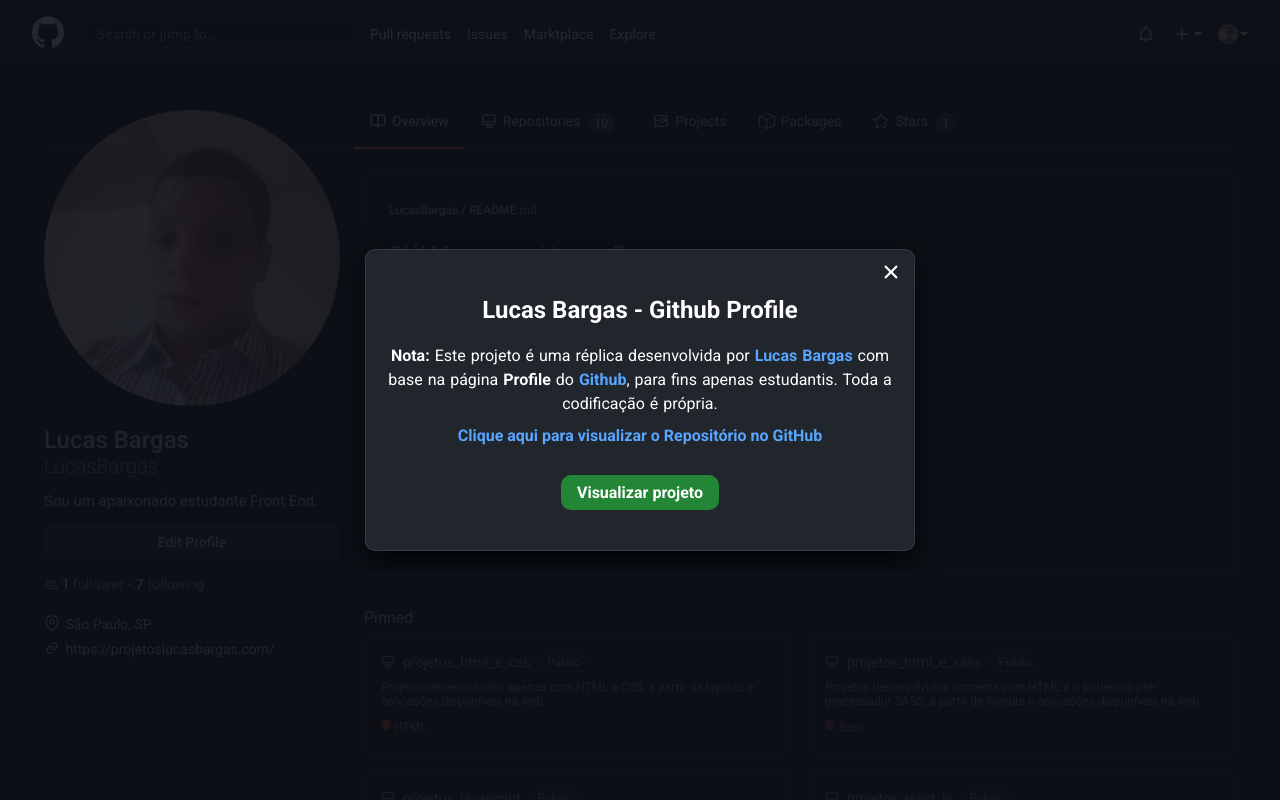
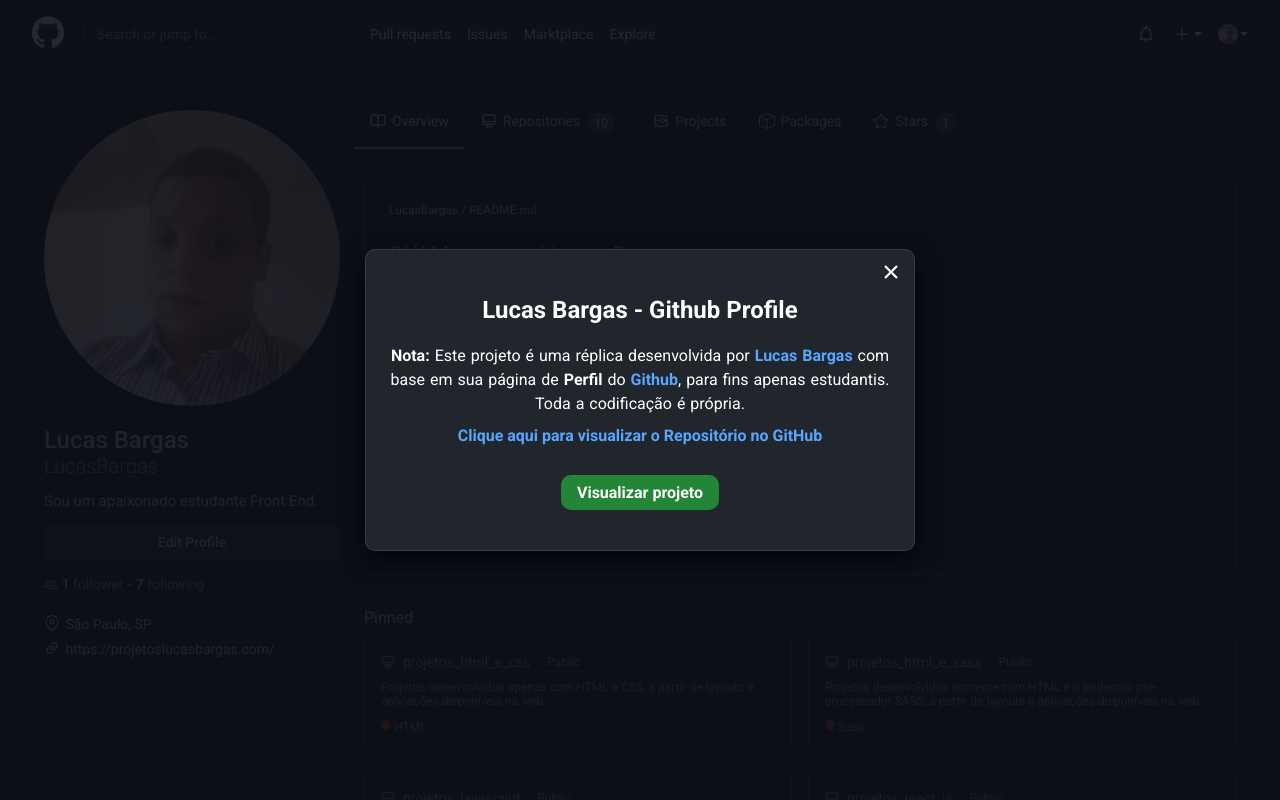
Before and after one commit to LucasBargas/projetos_react_js, a React (Create React App) app in the folder github_perfil/: page / in a window 1280 px wide. Shown: the top 800 px of the page. Built offline with nearby package versions, Linux system fonts and the light colour scheme.

Commit message:
Modal de apresentação e Readme - criados

```diff
--- a/github_perfil/src/layout/Modal/Modal.js
+++ b/github_perfil/src/layout/Modal/Modal.js
@@ -23,7 +23,7 @@
         </S.ButtonClose>
         <S.ModalContent>
           <h2>Lucas Bargas - Github Profile</h2>
-          <p><strong>Nota:</strong> Este projeto é uma réplica desenvolvida por <a href="https://projetoslucasbargas.com/" target="_blank" rel="noopener noreferrer">Lucas Bargas</a> com base na página <strong>Profile</strong> do <a href="https://github.com/LucasBargas" target="_blank" rel="noopener noreferrer">Github</a>, para fins apenas estudantis. Toda a codificação é própria.</p>
+          <p><strong>Nota:</strong> Este projeto é uma réplica desenvolvida por <a href="https://projetoslucasbargas.com/" target="_blank" rel="noopener noreferrer">Lucas Bargas</a> com base em sua página de <strong>Perfil</strong> do <a href="https://github.com/LucasBargas" target="_blank" rel="noopener noreferrer">Github</a>, para fins apenas estudantis. Toda a codificação é própria.</p>
 
           <S.LinkToGithub href="https://github.com/LucasBargas/projetos_react_js/tree/main/github_perfil" target="_blank" rel="noopener noreferrer">Clique aqui para visualizar o Repositório no GitHub</S.LinkToGithub>
 
```
Also changed, not shown: 1 other file (tests, documents, lock files or other folders).
